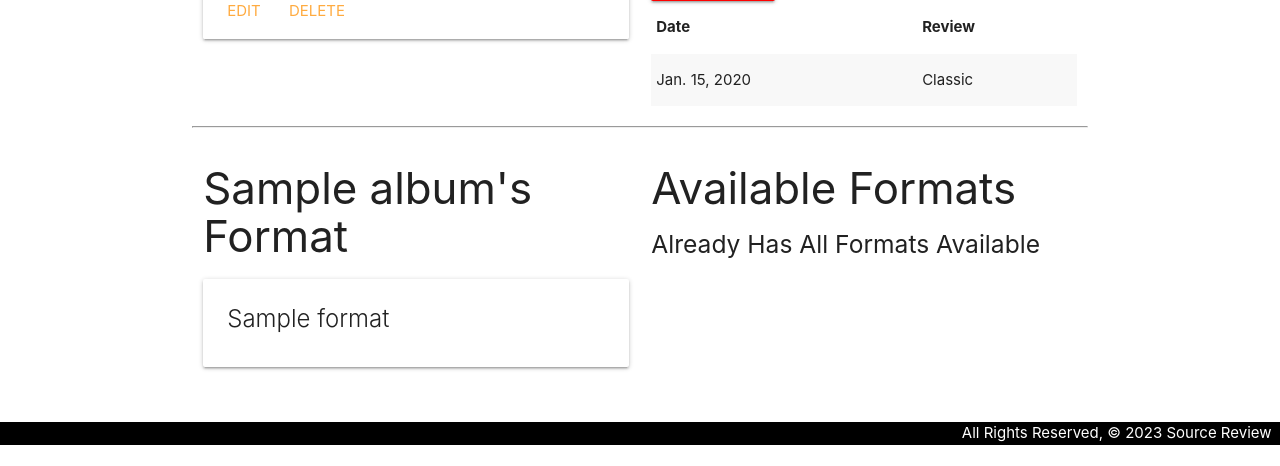
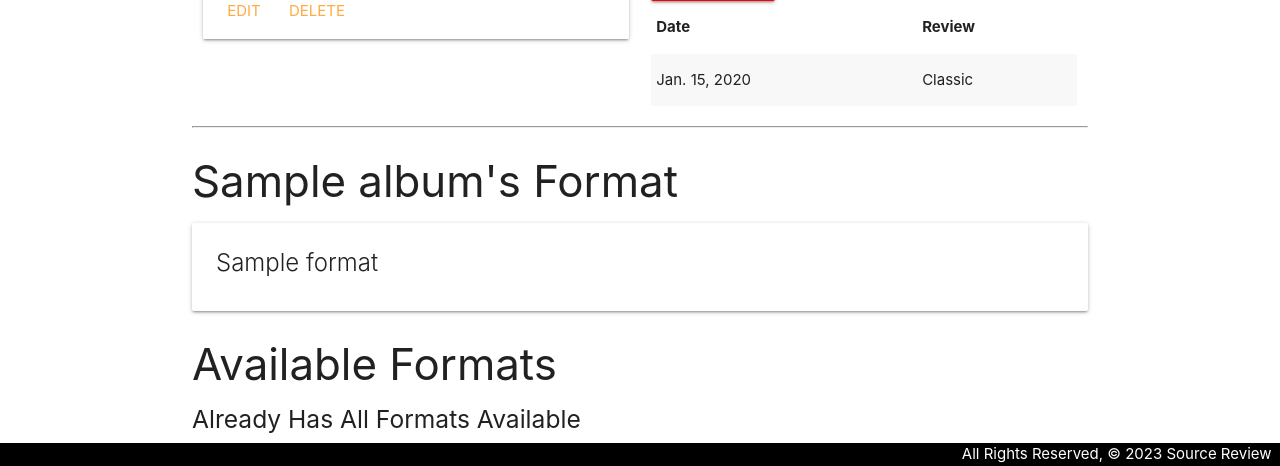
Before and after one commit to mpomento12/source-review, a Django app: page /albums/1/ in a window 1280 px wide. Shown: the part 425-891 px from the top of the page. Before the commit the page ends 870 px from the top, so only its background shows below. Run offline with Django 4.2, Linux system fonts and the light colour scheme; tables that the repository leaves empty hold one stand-in row (values such as "Sample post").

Commit message:
Trying out css on Django

```diff
--- a/main_app/templates/albums/detail.html
+++ b/main_app/templates/albums/detail.html
@@ -42,7 +42,7 @@
   </div>
 </div>
 <hr />
-<div class="row">
+<div class="row2">
   <div class="col s6">
     <h3>{{ album.name }}'s Format</h3>
     {% if album.formats.count %} {% for format in album.formats.all %}
@@ -56,7 +56,7 @@
     {% endif %}
   </div>
   <!-- Available toys will come after this line -->
-  <div class="row">
+  <div class="row2">
     <div class="col s6">
       <h3>Available Formats</h3>
       {% if formats.count %} {% for format in formats.all %}
```
